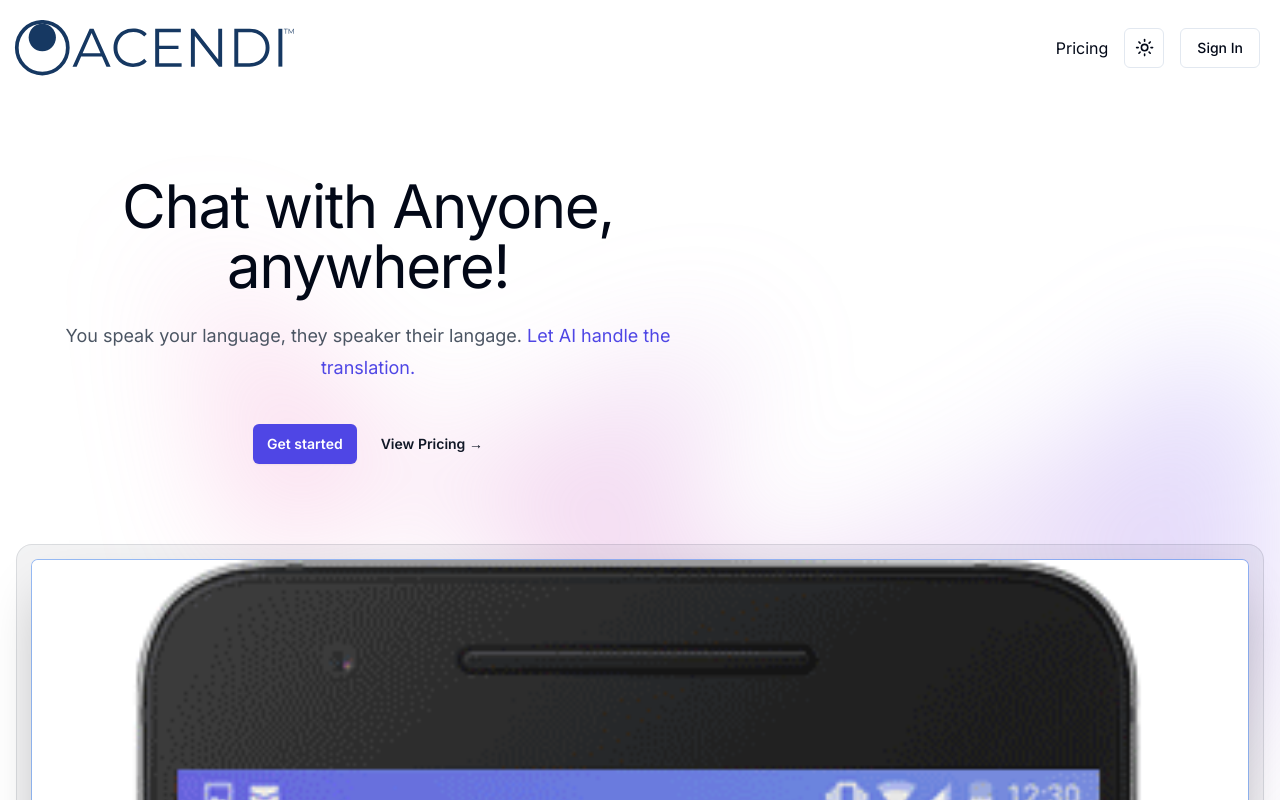
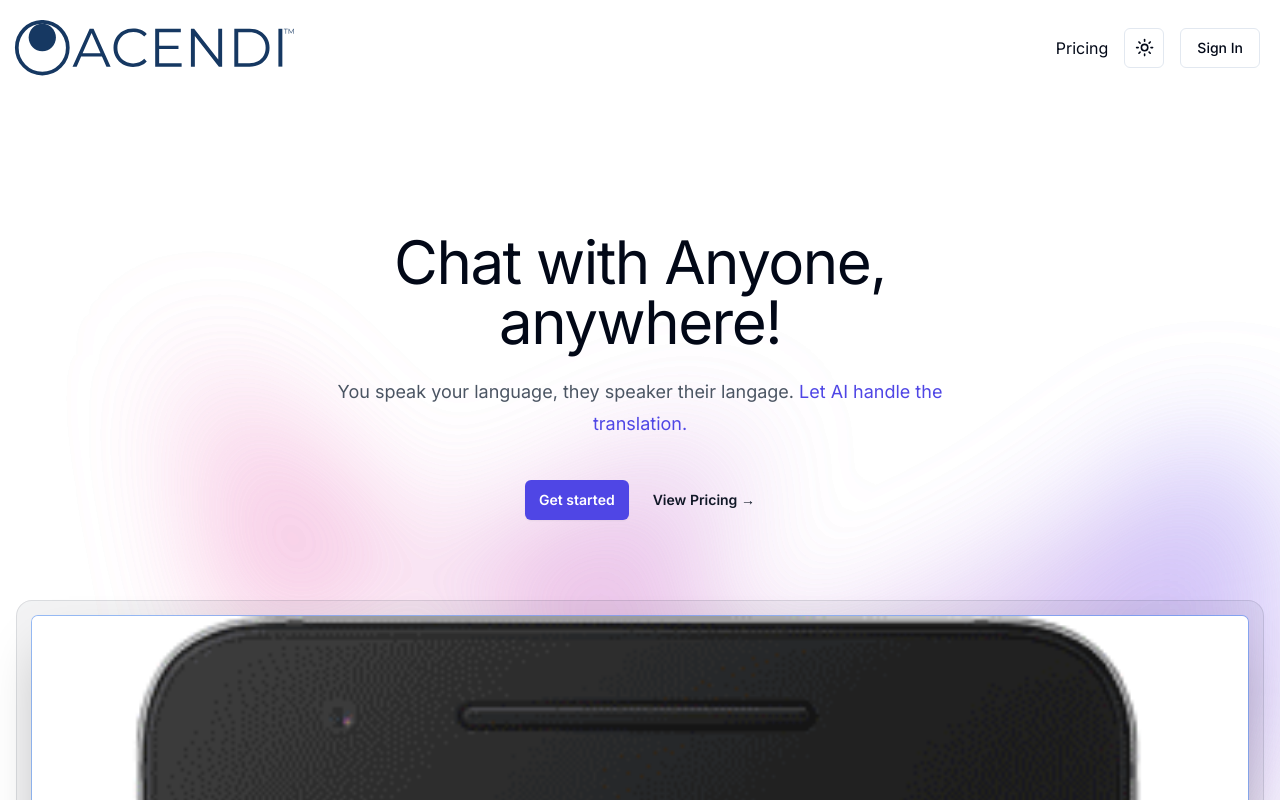
Before and after one commit to Joesirven/acendi-demo, a Next.js app: page / in a window 1280 px wide. Shown: the top 800 px of the page. Built offline with nearby package versions, Linux system fonts and the light colour scheme; no server answers.

Commit message:
centered titles on homepage

```diff
--- a/app/page.tsx
+++ b/app/page.tsx
@@ -4,8 +4,8 @@ import DemoGif from "../assets/DemoGIF.gif";
 
 export default function Home() {
   return (
-    <main className='' >
-      <div>
+    <main className="">
+      <div className="relative isolate pt-14 dark:bg-gray-900">
         <div
           className="absolute inset-x-0 top-28 -z-10 transform-gpu overflow-hidden blur-3xl"
           aria-hidden="true"
@@ -22,7 +22,7 @@ export default function Home() {
 
         <div className="py-2 sm:py-20 lg:pb-40">
           <div className="mx-auto max-w-7xl px-6 lg:px-8">
-            <div className="mx-auo max-w-2xl text-center">
+            <div className="mx-auto max-w-2xl text-center">
                 <h1 className="text-4xl fond-bold tracking-tight sm:text-6xl">
                   Chat with Anyone, anywhere!
                 </h1>
@@ -67,6 +67,22 @@ export default function Home() {
             </div>
 
           </div>
+          <div
+          className="absolute inset-x-0 top-28 -z-10 transform-gpu overflow-hidden blur-3xl"
+          aria-hidden="true"
+          >
+          <div
+            className="relative left-[calc(50%-11rem)] aspect-[1155/678] w-[36.125rem]-translate-x-1/2 rotate-[30deg] bg-gradient-to-tr from-[#ff80b5] to-[#9089fc] opacity-30 sm:left-[calc(50%-30rem)] sm:w-[72.1875rem]"
+            style={{
+              clipPath:
+                "polygon(74.1% 44.1%, 100% 61.6%, 97.5% 26.9%, 85.5% 0.1%, 80.7% 2%, 72.5% 32.5%, 60.2% 62.4%, 52.4% 68.1%, 47.5% 58.3%, 45.2% 34.5%, 27.5% 76.7%, 0.1% 64.9%, 17.9% 100%, 27.6% 76.8%, 76.1% 97.7%, 74.1% 44.1%)",
+           }}
+          />
+
+        </div>
+
+
+
 
         </div>
     </main>
```
